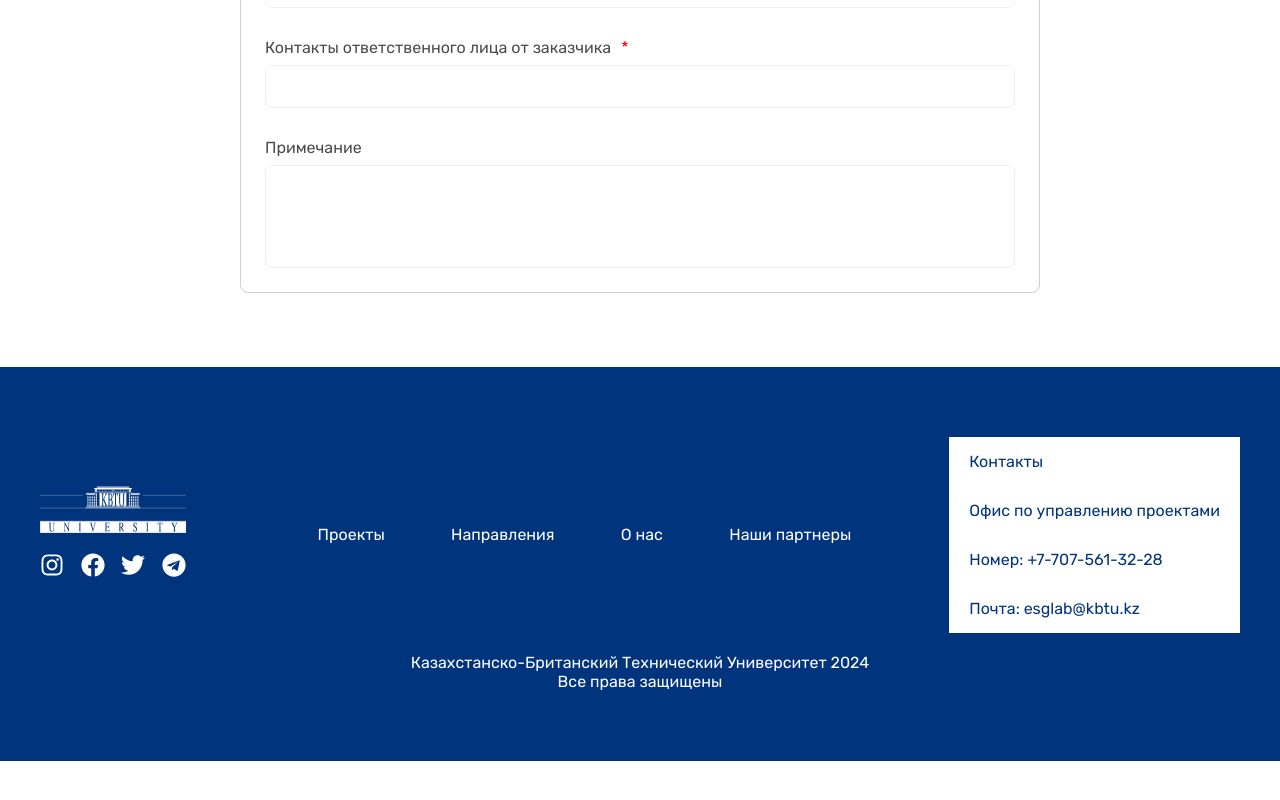
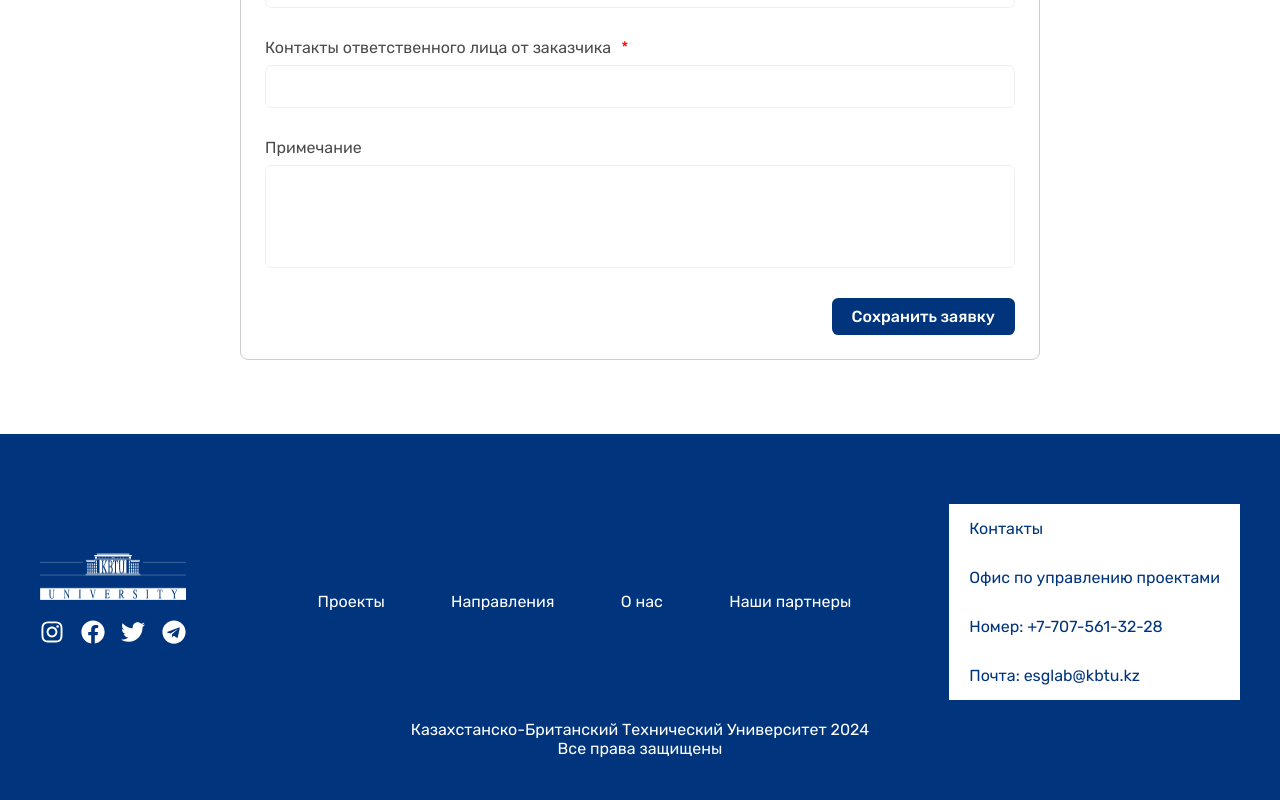
Before and after one commit to togzhanzhakhani/kbtu, a React (Vite) app: page /apply in a window 1280 px wide. Shown: the part 756-1556 px from the top of the page. Before the commit the page ends 1517 px from the top, so only its background shows below. Built offline with nearby package versions, Linux system fonts and the light colour scheme.

Commit message:
feat: added button to apply form

```diff
--- a/src/modules/apply/components/form/ApplyForm.jsx
+++ b/src/modules/apply/components/form/ApplyForm.jsx
@@ -1,3 +1,4 @@
+import ButtonBlueRound from '@common/components/buttons/button_blue_round/ButtonBlueRound';
 import useApplyForm from '../hooks/useApplyForm';
 import ApplyInput from '../input/ApplyInput';
 import ApplyInputFile from '../input_file/ApplyInputFile';
@@ -6,7 +7,7 @@ import styles from './apply_form.module.css';
 const ApplyForm = () => {
 
 	const {
-		formData, change
+		formData, change, onSubmit,
 	} = useApplyForm();
 
 	return (
@@ -66,6 +67,12 @@ const ApplyForm = () => {
 				onChange={e => change('note', e.target.value)}
 				isMultiLine
 			/>
+
+			<ButtonBlueRound
+				text='Сохранить заявку'
+				className={styles.button}
+				onClick={onSubmit}
+			/>
 		</form>
 	);
 };
--- a/src/modules/apply/components/form/apply_form.module.css
+++ b/src/modules/apply/components/form/apply_form.module.css
@@ -3,3 +3,11 @@
 	flex-direction: column;
 	gap: 1.875rem;
 }
+
+.button {
+	width: max-content;
+	padding: 0.5625rem 1.25rem;
+	align-self: flex-end;
+	font-size: 1rem;
+	border-radius: 0.4rem;
+}
--- a/src/modules/apply/components/hooks/useApplyForm.jsx
+++ b/src/modules/apply/components/hooks/useApplyForm.jsx
@@ -16,8 +16,12 @@ const useApplyForm = () => {
 		}));
 	};
 
+	const onSubmit = () => {
+		console.log('Apply form\'s been submitted!');
+	};
+
 	return {
-		formData, change,
+		formData, change, onSubmit,
 	}
 };
 
```
